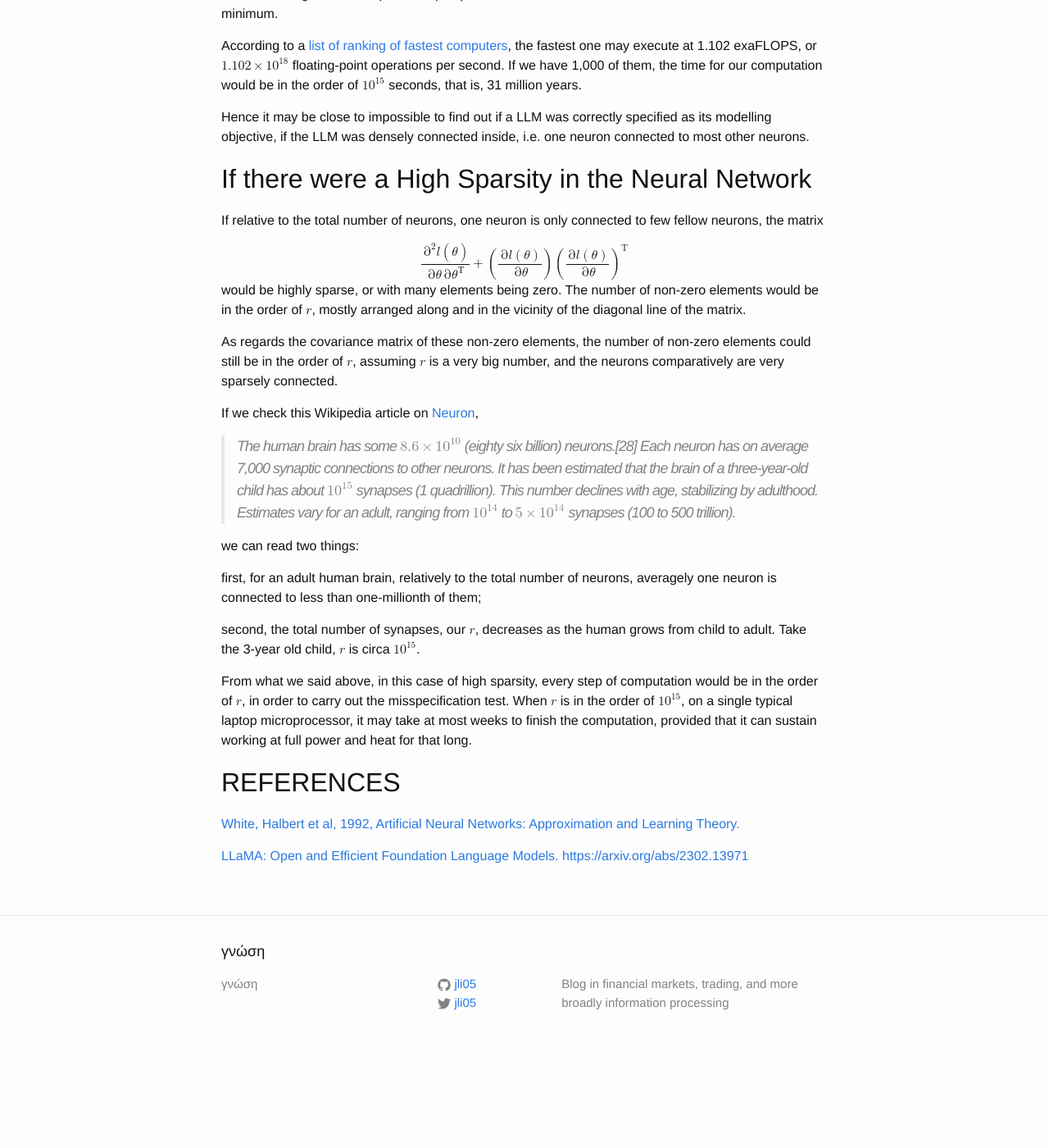
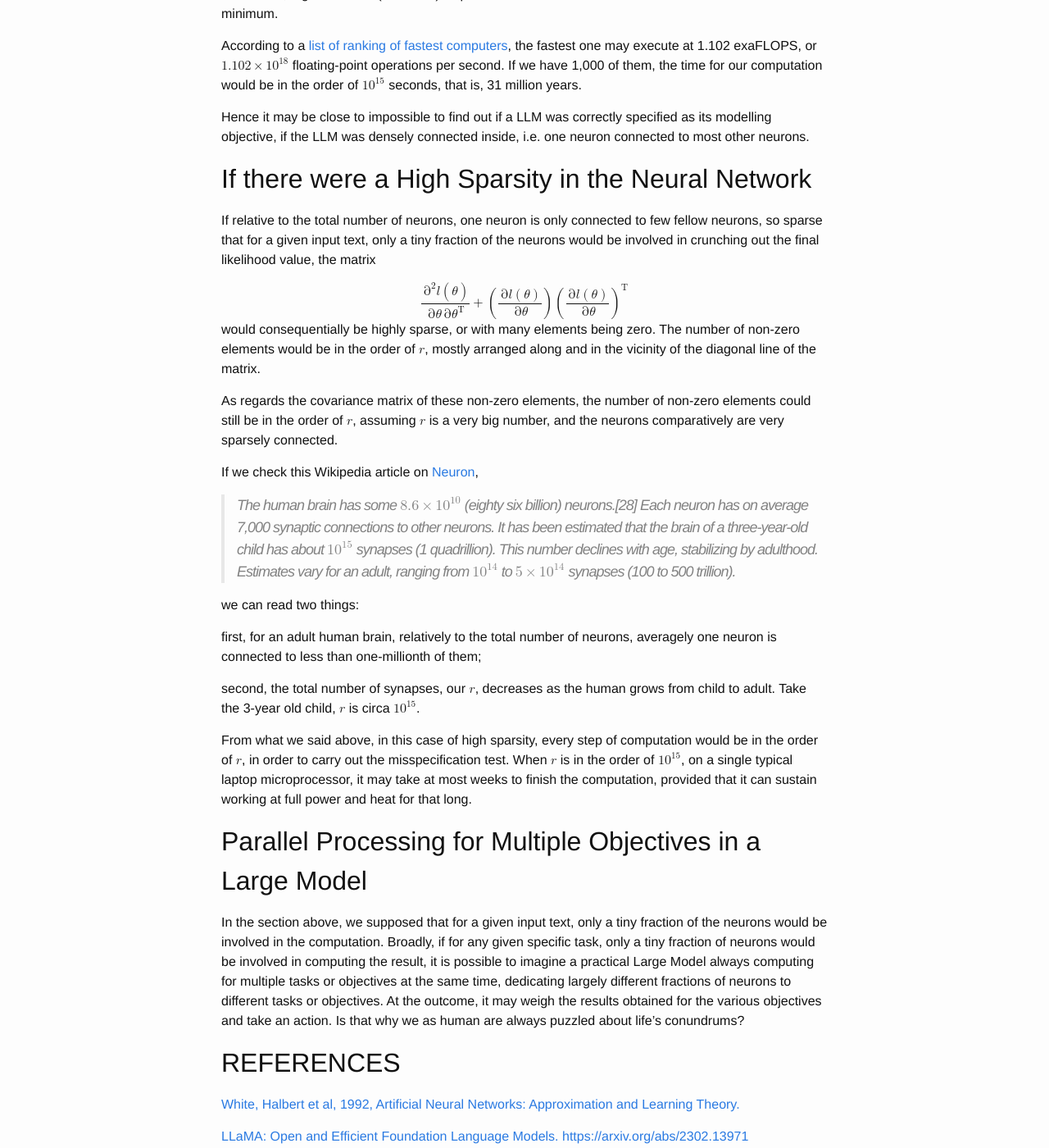
Before and after one commit to jli05/jli05.github.io, a Jekyll site: the page built from _posts/2023-08-18-Misspecification-Test-for-Large-Models.md, in a window 1280 px wide and 1400 px high, scrolled down 1537 px. Shown: the whole window at 82% size. Built offline with Jekyll 4.4.1, drawn with Linux system fonts in a browser that asks for light colours; before the commit the page ends 2831 px from its top, so only the background shows below that.

Commit message:
add parallel processing section

```diff
--- a/_posts/2023-08-18-Misspecification-Test-for-Large-Models.md
+++ b/_posts/2023-08-18-Misspecification-Test-for-Large-Models.md
@@ -105,7 +105,7 @@ According to a [list of ranking of fastest computers](https://en.wikipedia.org/w
 Hence it may be close to impossible to find out if a LLM was correctly specified as its modelling objective, if the LLM was densely connected inside, i.e. one neuron connected to most other neurons.
 
 ## If there were a High Sparsity in the Neural Network
-If relative to the total number of neurons, one neuron is only connected to few fellow neurons, the matrix
+If relative to the total number of neurons, one neuron is only connected to few fellow neurons, so sparse that for a given input text, only a tiny fraction of the neurons would be involved in crunching out the final likelihood value, the matrix
 <math display="block">
 <mrow>
 <mfrac>
@@ -170,7 +170,7 @@ If relative to the total number of neurons, one neuron is only connected to few
 </mrow>
 </math>
 
-would be highly sparse, or with many elements being zero. The number of non-zero elements would be in the order of <math><mi>r</mi></math>, mostly arranged along and in the vicinity of the diagonal line of the matrix.
+would consequentially be highly sparse, or with many elements being zero. The number of non-zero elements would be in the order of <math><mi>r</mi></math>, mostly arranged along and in the vicinity of the diagonal line of the matrix.
 
 As regards the covariance matrix of these non-zero elements, the number of non-zero elements could still be in the order of <math><mi>r</mi></math>, assuming <math><mi>r</mi></math> is a very big number, and the neurons comparatively are very sparsely connected.
 
@@ -186,6 +186,9 @@ second, the total number of synapses, our <math><mi>r</mi></math>, decreases as
 
 From what we said above, in this case of high sparsity, every step of computation would be in the order of <math><mi>r</mi></math>, in order to carry out the misspecification test. When <math><mi>r</mi></math> is in the order of <math><msup><mn>10</mn><mn>15</mn></msup></math>, on a single typical laptop microprocessor, it may take at most weeks to finish the computation, provided that it can sustain working at full power and heat for that long.
 
+## Parallel Processing for Multiple Objectives in a Large Model
+In the section above, we supposed that for a given input text, only a tiny fraction of the neurons would be involved in the computation. Broadly, if for any given specific task, only a tiny fraction of neurons would be involved in computing the result, it is possible to imagine a practical Large Model always computing for multiple tasks or objectives at the same time, dedicating largely different fractions of neurons to different tasks or objectives. At the outcome, it may weigh the results obtained for the various objectives and take an action. Is that why we as human are always puzzled about life's conundrums?
+
 ## REFERENCES
 <a name="ref-white92">White, Halbert et al, 1992, Artificial Neural Networks: Approximation and Learning Theory.</a>
 
```
